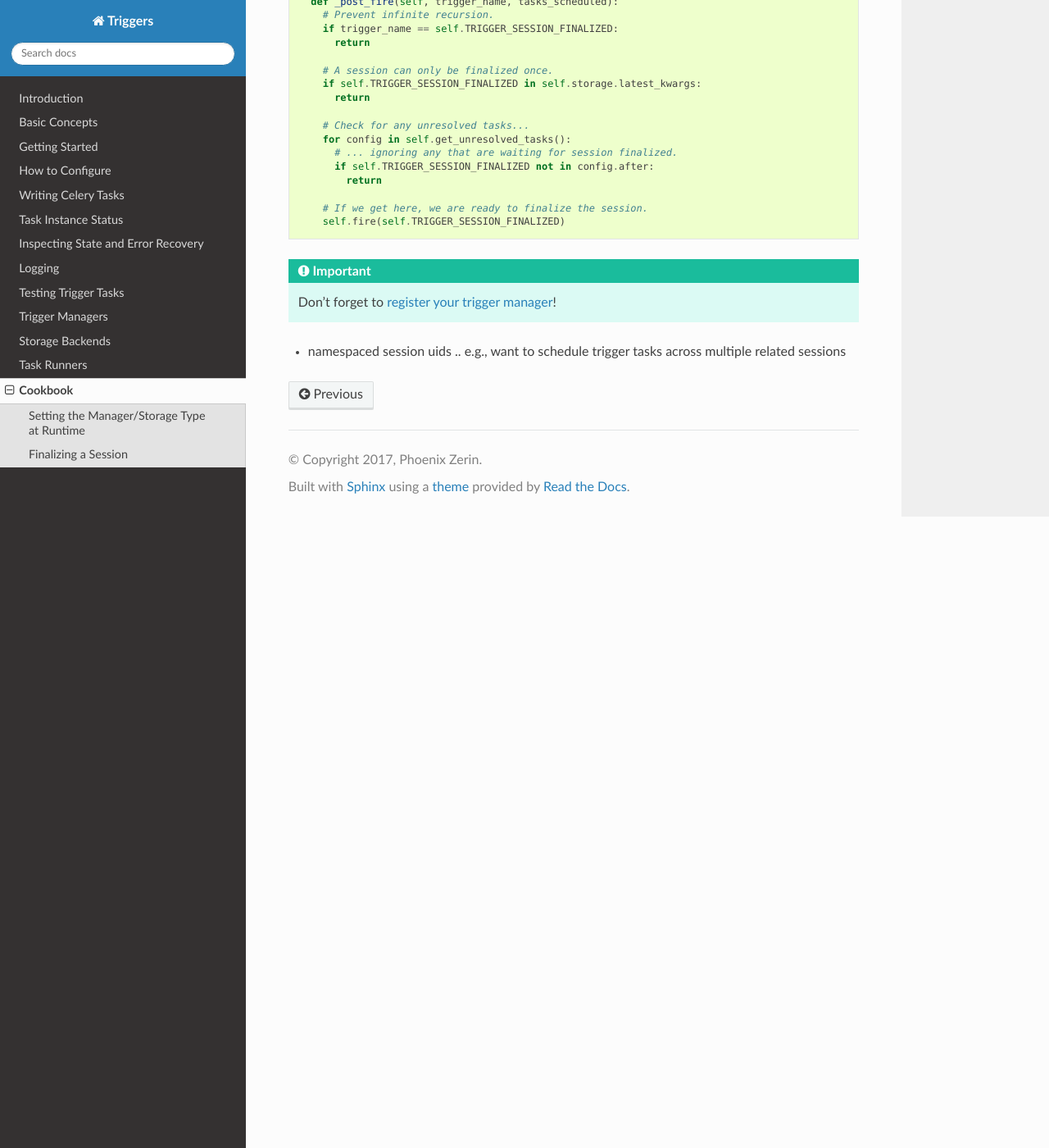
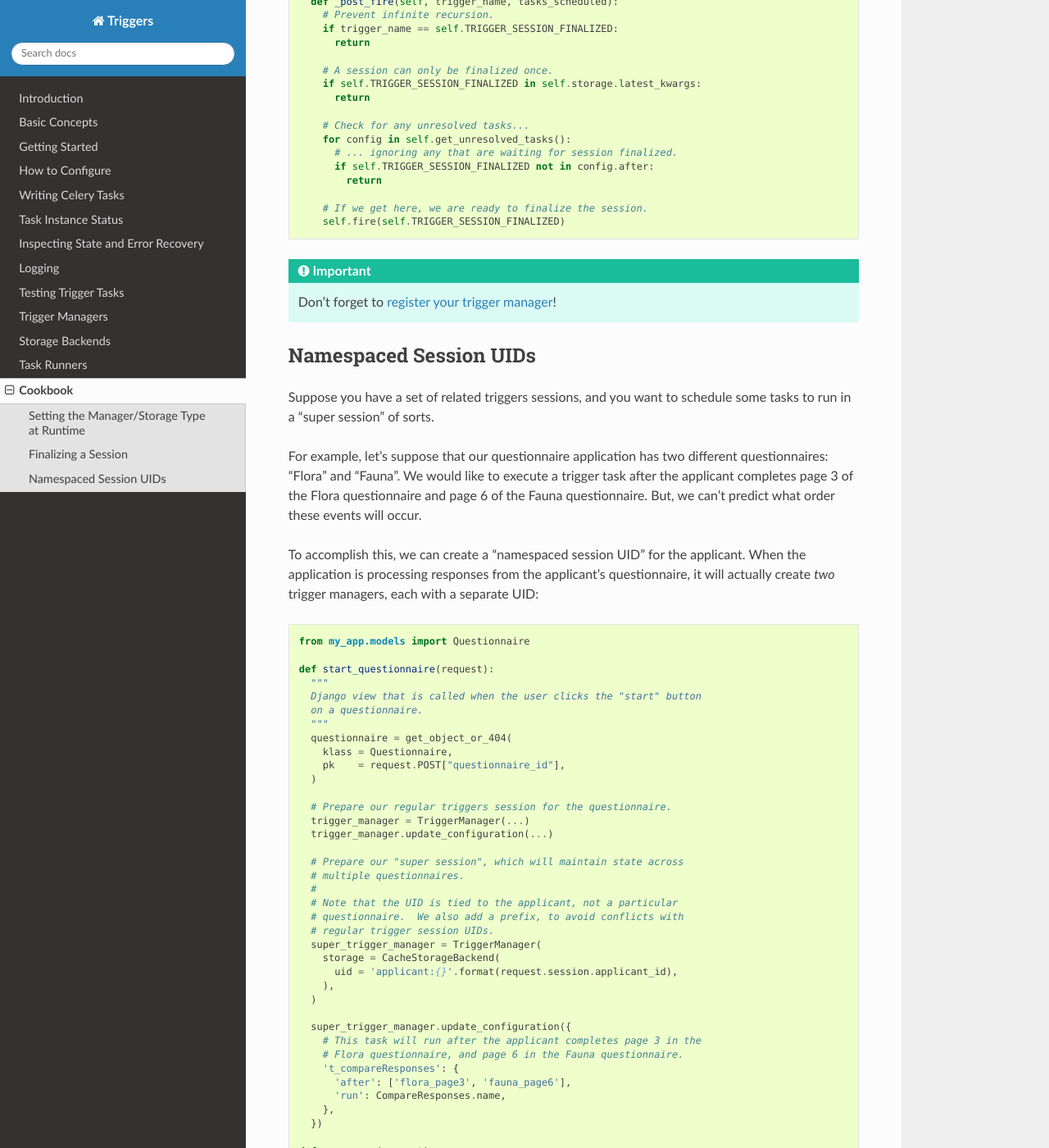
Before and after one commit to lenddoefl/triggers, a Sphinx documentation site: the page built from docs/cookbook.rst, in a window 1280 px wide and 1400 px high, scrolled down 2236 px. Shown: the whole window at 82% size. Built offline with Sphinx 7.4.7 and the Read the Docs theme 2.0.0, drawn with Linux system fonts in a browser that asks for light colours; some of the changed text lies outside the part shown.

Commit message:
Finished documentation 🎉

```diff
--- a/docs/cookbook.rst
+++ b/docs/cookbook.rst
@@ -132,9 +132,93 @@ The end result looks like this:
 .. important::
    Don't forget to :ref:`register your trigger manager <managers-registering>`!
 
-- namespaced session uids
-  .. e.g., want to schedule trigger tasks across multiple related sessions
 
+Namespaced Session UIDs
+-----------------------
+Suppose you have a set of related triggers sessions, and you want to schedule
+some tasks to run in a "super session" of sorts.
+
+For example, let's suppose that our questionnaire application has two different
+questionnaires:  "Flora" and "Fauna".  We would like to execute a trigger task
+after the applicant completes page 3 of the Flora questionnaire and page 6 of
+the Fauna questionnaire.  But, we can't predict what order these events will
+occur.
+
+To accomplish this, we can create a "namespaced session UID" for the applicant.
+When the application is processing responses from the applicant's questionnaire,
+it will actually create *two* trigger managers, each with a separate UID:
+
+.. code-block:: python
+
+   from my_app.models import Questionnaire
+
+   def start_questionnaire(request):
+     """
+     Django view that is called when the user clicks the "start" button
+     on a questionnaire.
+     """
+     questionnaire = get_object_or_404(
+       klass = Questionnaire,
+       pk    = request.POST["questionnaire_id"],
+     )
+
+     # Prepare our regular triggers session for the questionnaire.
+     trigger_manager = TriggerManager(...)
+     trigger_manager.update_configuration(...)
+
+     # Prepare our "super session", which will maintain state across
+     # multiple questionnaires.
+     #
+     # Note that the UID is tied to the applicant, not a particular
+     # questionnaire.  We also add a prefix, to avoid conflicts with
+     # regular trigger session UIDs.
+     super_trigger_manager = TriggerManager(
+       storage = CacheStorageBackend(
+         uid = 'applicant:{}'.format(request.session.applicant_id),
+       ),
+     )
+
+     super_trigger_manager.update_configuration({
+       # This task will run after the applicant completes page 3 in the
+       # Flora questionnaire, and page 6 in the Fauna questionnaire.
+       't_compareResponses': {
+         'after': ['flora_page3', 'fauna_page6'],
+         'run': CompareResponses.name,
+       },
+     })
+
+   def responses(request):
+     """
+     Django view that processes a page of response data from
+     the client.
+     """
+     questionnaire = get_object_or_404(
+       klass = Questionnaire,
+       pk    = request.POST["questionnaire_id"],
+     )
+
+     responses_form = QuestionnaireResponsesForm(request.POST)
+     if responses_form.is_valid():
+       # Regular triggers session for the questionnaire.
+       trigger_manager = TriggerManager(...)
+       trigger_manager.fire(...)
+
+       # Fire triggers for "super session".
+       super_trigger_manager = TriggerManager(
+       storage = CacheStorageBackend(
+           uid = 'applicant:{}'.format(request.session.applicant_id),
+         ),
+       )
+
+       super_trigger_manager.fire(
+         # E.g., "fauna_page3", etc.
+         trigger_name = '{}_page{}'.format(
+           questionnaire.name,
+           responses_form.cleaned_data['page_number'],
+         ),
+
+         trigger_kwargs = {'responses': responses_form.cleaned_data},
+       )
 
 .. _ClassRegistry: https://pypi.python.org/pypi/class-registry
 .. _setup.py: https://github.com/eflglobal/triggers/blob/develop/setup.py
--- a/docs/getting_started.rst
+++ b/docs/getting_started.rst
@@ -250,7 +250,7 @@ Here's an example of how our questionnaire application might fire the
      the client.
      """
      responses_form = QuestionnaireResponsesForm(request.POST)
-     if responses.is_valid():
+     if responses_form.is_valid():
        trigger_manager = TriggerManager(
          storage = CacheStorageBackend(
            uid      = responses_form.cleaned_data['questionnaire_id'],
```
